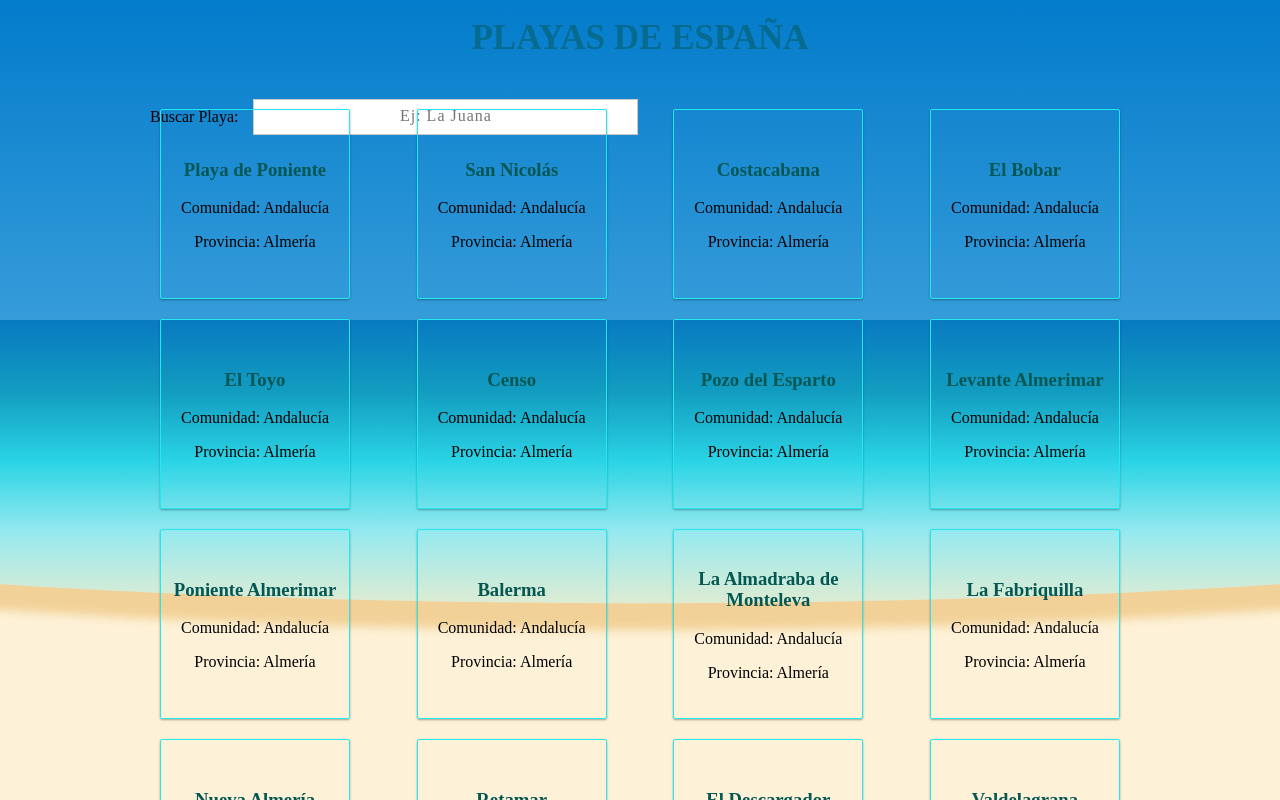
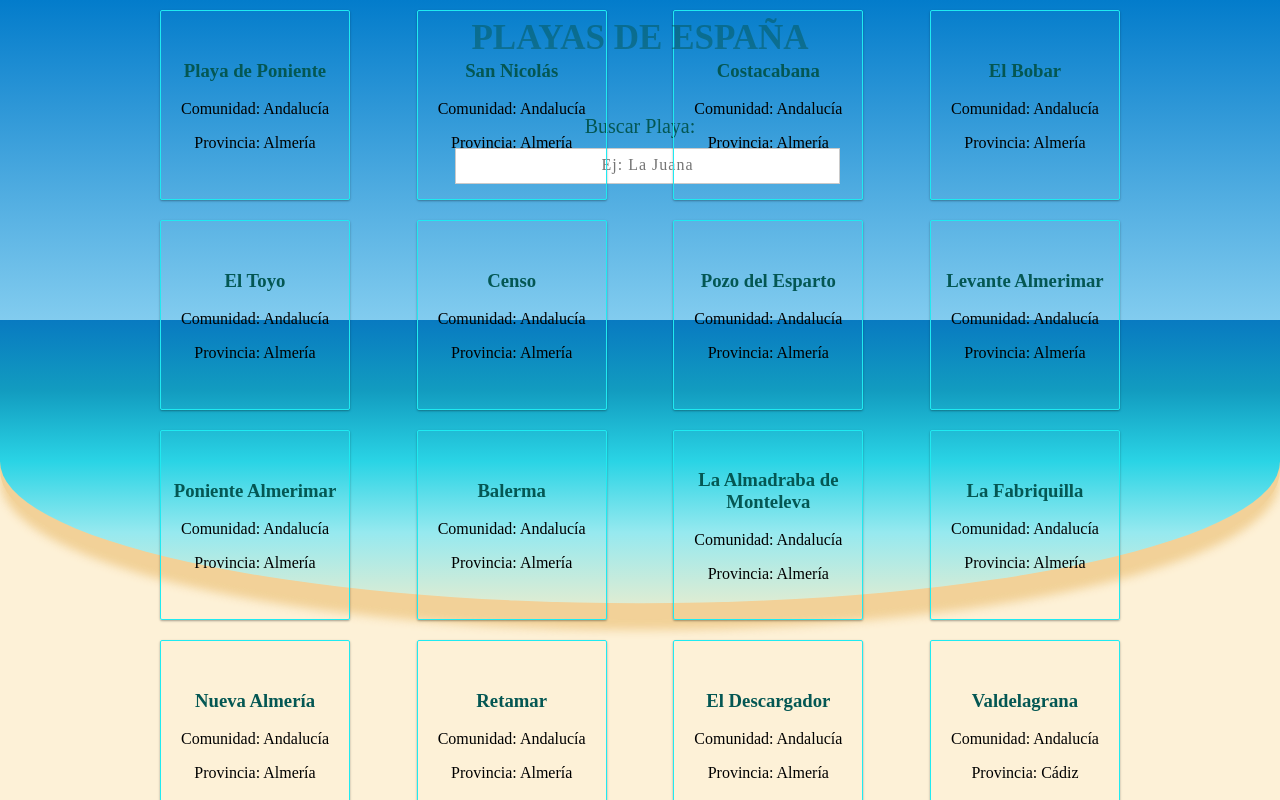
Before and after one commit to gonzalez-marian/beach, a React (Create React App) app: page /#/ in a window 1280 px wide. Built offline with nearby package versions, Linux system fonts and the light colour scheme; a web font is replaced by a local one.

Commit message:
add changes to the background animation

```diff
--- a/public/index.html
+++ b/public/index.html
@@ -14,17 +14,8 @@
 </head>
 
 <body>
-  <div class="wrapper__body">
-    <div class="sky"></div>
-    <div class="sand"></div>
-    <div class="wet-sand"></div>
-    <div class="sea">
-      <div class="seafoam"></div>
-    </div>
-    <div class="sand-front"></div>
-    <noscript>You need to enable JavaScript to run this app.</noscript>
-    <div id="root"></div>
-  </div>
+  <noscript>You need to enable JavaScript to run this app.</noscript>
+  <div id="root"></div>
 </body>
 
 </html>
--- a/src/components/App.js
+++ b/src/components/App.js
@@ -31,6 +31,14 @@ class App extends React.Component {
   render() {
     return (
       <div className="App">
+        <div class="sky"></div>
+        <div class="sand"></div>
+        <div class="wet-sand"></div>
+        <div class="sea">
+          <div class="seafoam"></div>
+        </div>
+        <div class="sand-front"></div>
+        <wrapper className="App__wrapper">
           <Header />
           <Switch>
             <Route path="/" exact>
@@ -39,6 +47,7 @@ class App extends React.Component {
             </Route>
             <Route path="/beach/:id" render={this.renderBeaches} />
           </Switch>
+        </wrapper>
       </div>
     );
   }
--- a/src/components/BeachSearch.js
+++ b/src/components/BeachSearch.js
@@ -6,7 +6,7 @@ const BeachSearch = props => {
     }
     return (
         <div className="main__wrapper">
-            <span>Buscar Playa: </span>
+            <span className="main__title">Buscar Playa: </span>
             <form className="nice-input-wrapper">
                 <input className="nice-input" type="text" onChange={handleChange} name="beach" value={props.value} placeholder="Ej: La Juana" />
                 <span class="focus-border"><i></i></span>
--- a/src/styles/components/_beachSearch.scss
+++ b/src/styles/components/_beachSearch.scss
@@ -1,10 +1,19 @@
 .main__wrapper{
     display: flex;
-    flex-direction: row;
-    margin: 0 25px;
+    flex-direction: column;
+    margin: 0;
     align-items: center;
-    justify-content: space-around;
+    // justify-content: space-around;
     padding-bottom: 12px;
+    position: fixed;
+    width: 100%;
+}
+
+.main__title{
+    padding-top: 115px;
+    color: #045753;
+    font-size: 20px;
+    padding-bottom: 10px;
 }
 
 .nice-input-wrapper {
@@ -32,7 +41,7 @@
 
 @media all and (min-width: 768px){
     .main__wrapper{
-        margin: 0 48px;
+        margin: 0;
         justify-content: center;
     }
     .nice-input-wrapper{
@@ -43,6 +52,6 @@
 
 @media all and (min-width: 1200px){
     .main__wrapper{
-        margin: 0 150px;
+        margin: 0;
     }
 }
--- a/src/styles/components/_header.scss
+++ b/src/styles/components/_header.scss
@@ -1,6 +1,8 @@
 .header{
     margin: 0;
     width: 100vw;
+    z-index: 1;
+    position: fixed;
 }
 
 .header__title{
--- a/src/styles/layout/_base.scss
+++ b/src/styles/layout/_base.scss
@@ -5,28 +5,41 @@
 
 body {
     margin:0px;
-
 }
 
-.wrapper__body {
-    position:fixed;
+.App{
+    width: 100vw;
+    height: 100vh;
+    overflow: auto;
+    &__wrapper{
+        width: 100%;
+        min-height: 100vh;
+        overflow: hidden;
+    }
 }
 
-div{
-    position: inherit;
+.sky, .sea, .seafoam, .sand, .sand-front, .wet-sand {
+    position:absolute;
+    top:0;
+    left:0;
+    right:0;
+    bottom:0;
+    width:100%;
+    height:100%;
+    display:block;
+    background: transparent repeat top center;
+    z-index: -1;
 }
 
 .sky {
     height:40%;
     width:100%;
     background: linear-gradient(to bottom, #037ccb 0%, #82ccef 100%);
-    background-attachment: fixed;
 }
 
 .sea {
     height:30%;
-    width:200%;
-    left:-50%;
+    width:100%;
     top:40%;
     border-radius:0 0 50% 50%;
     background: linear-gradient(to bottom, rgba(8,122,193,1) 0%, rgba(18,156,192,1) 25%, rgba(42,212,229,1) 50%, rgba(150,233,239,1) 75%, rgba(222,236,211,1) 100%);
@@ -48,7 +61,7 @@ div{
     height:35%;
     width:100%;
     background: #fdf1d7;
-    top:65%;
+    top:56%;
 }
 
 .sand-front {
@@ -60,8 +73,7 @@ div{
 
 .wet-sand {
     height:37.5%;
-    width:200%;
-    left:-50%;
+    width:100%;
     top:40%;
     border-radius:0 0 50% 50%;
     background: #ecc075;
```
Lines whose indentation alone changed are shown as unchanged.
